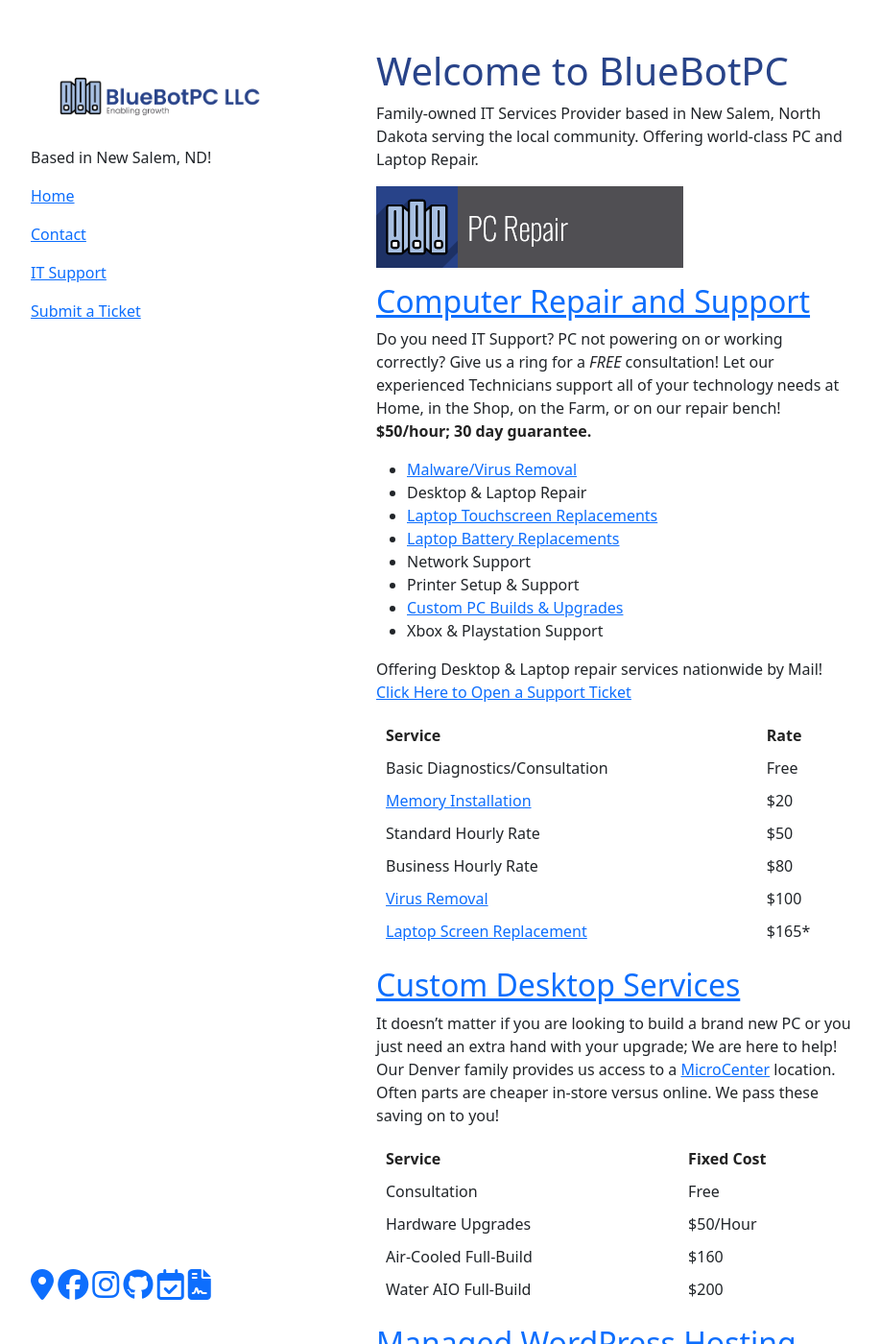
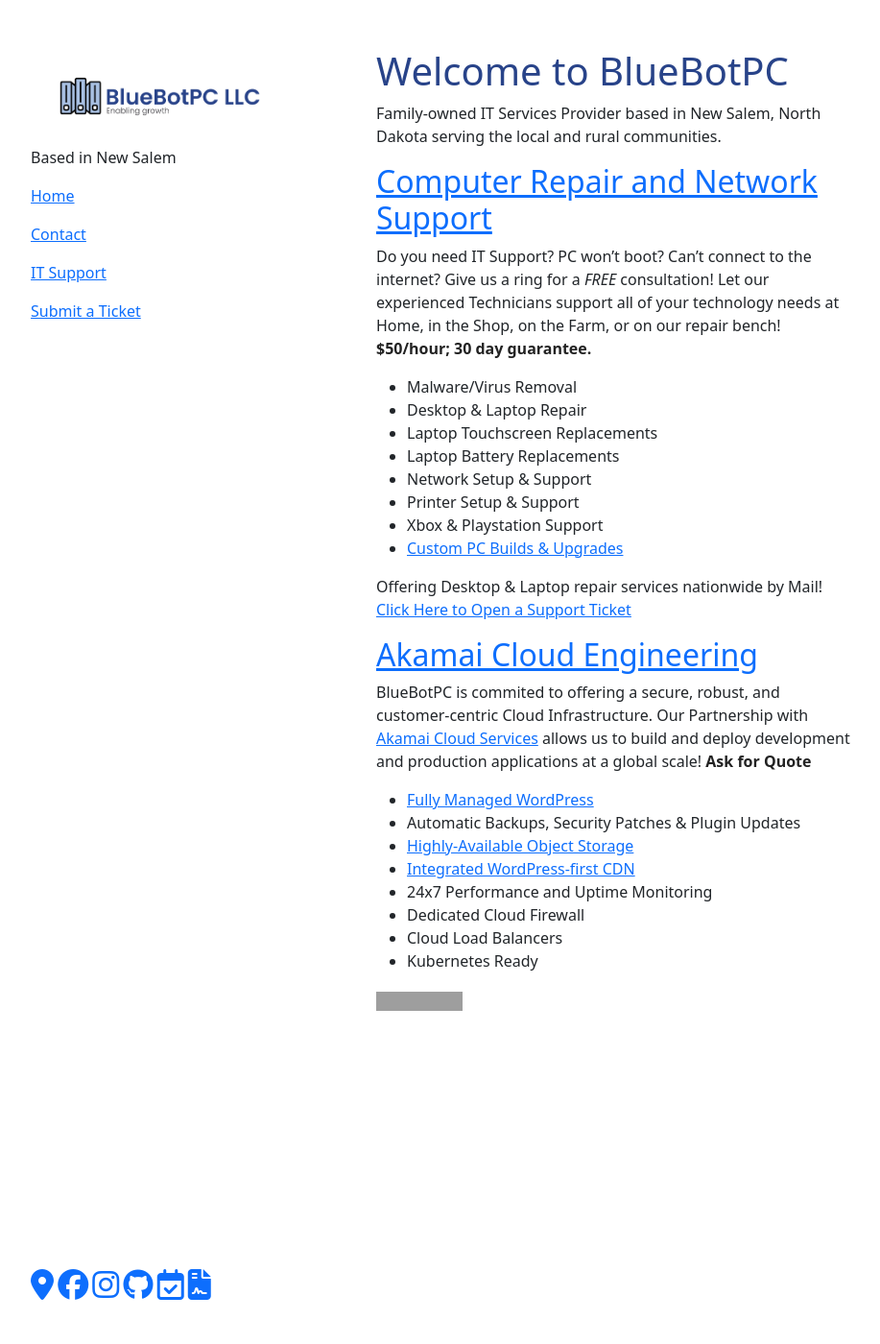
Before and after one commit to GoobyFRS/bluebotpc-web, a Jekyll site: the page built from index.md, in a window 1280 px wide and 1400 px high. Shown: the whole window at 96% size, without its empty margins (178-1095 px from the left). Built offline with Jekyll 4.4.1, drawn with Linux system fonts in a browser that asks for light colours; nearby versions of some CDN libraries; our own code applies the rules of GitHub Pages for plain Markdown files; some of the changed text lies outside the part shown; grey boxes are pictures that could not be loaded.

Commit message:
Home Page Simplify

```diff
--- a/_config.yml
+++ b/_config.yml
@@ -1,7 +1,7 @@
 #lang: en
 title: BlueBotPC LLC
 email: matt@bluebotpc.com
-description: Based in New Salem, ND!
+description: Based in New Salem
 url: "https://www.bluebotpc.com"
 permalink: pretty
 favicon: /assets/img/favicon.ico
--- a/_includes/head-custom.html
+++ b/_includes/head-custom.html
@@ -9,4 +9,9 @@
 <!-- Font Awesome 5 icons -->
 <script src="https://kit.fontawesome.com/68c9bd6ee9.js" crossorigin="anonymous"></script>
 <!-- Keywords -->
-<meta name="keywords" content="computer, repair, service, troubleshooting, desktop, laptop, broken, screen, battery, keyboard, new salem, bismarck, nd, north dakota, affordable, game, server, hosting, console, xbox, playstation, ps5, support, fix, nintendo">
+<meta name="keywords" content="network, computer, repair, service, support, fix, troubleshooting,
+desktop, laptop, console, xbox, 360, xb1, xb1x, xb1s, nintendo,
+broken, screen, battery, keyboard,
+affordable, cloud, game server, hosting, web hosting, vps, vpc, engineering, wordpress, apache, nginx, docker, k8s, scale, security, kubernetes,
+minecraft, rocketchat, terraria, rust,
+new salem, bismarck, nd, north dakota, morton county, oliver county, hazen, center, rolling hills, mandan, rural">
--- a/index.md
+++ b/index.md
@@ -1,50 +1,33 @@
 # Welcome to BlueBotPC
 
-Family-owned IT Services Provider based in New Salem, North Dakota serving the local community. Offering world-class PC and Laptop Repair.
+Family-owned IT Services Provider based in New Salem, North Dakota serving the local and rural communities.
 
-![PcRepairBanner](/assets/img/pc_repair.png)
+## [Computer Repair and  Network Support](https://www.bluebotpc.com/pages/pc)
 
-## [Computer Repair and Support](https://www.bluebotpc.com/pages/pc)
+Do you need IT Support? PC won't boot? Can't connect to the internet? Give us a ring for a _FREE_ consultation! Let our experienced Technicians support all of your technology needs at Home, in the Shop, on the Farm, or on our repair bench! **$50/hour; 30 day guarantee.**
 
-Do you need IT Support? PC not powering on or working correctly? Give us a ring for a _FREE_ consultation! Let our experienced Technicians support all of your technology needs at Home, in the Shop, on the Farm, or on our repair bench! **$50/hour; 30 day guarantee.**
-
-- [Malware/Virus Removal](https://www.bluebotpc.com/pages/antivirus)
+- Malware/Virus Removal
 - Desktop & Laptop Repair
-- [Laptop Touchscreen Replacements](https://www.bluebotpc.com/pages/laptop-screen/)
-- [Laptop Battery Replacements](https://www.bluebotpc.com/pages/laptop-battery/)
-- Network Support
+- Laptop Touchscreen Replacements
+- Laptop Battery Replacements
+- Network Setup & Support
 - Printer Setup & Support
+- Xbox & Playstation Support
 - [Custom PC Builds & Upgrades](https://www.bluebotpc.com/pages/custom-pc/)
-- Xbox & Playstation Support
 
 Offering Desktop & Laptop repair services nationwide by Mail! [Click Here to Open a Support Ticket](https://forms.gle/LBAdQnoguwRzCkNo8)
 
-| **Service**               | **Rate** |
-| Basic Diagnostics/Consultation | Free |
-| [Memory Installation](https://www.bluebotpc.com/pages/ram-install/) | $20 |
-| Standard Hourly Rate | $50 |
-| Business Hourly Rate | $80 |
-| [Virus Removal](https://www.bluebotpc.com/pages/antivirus/) | $100 |
-| [Laptop Screen Replacement](https://www.bluebotpc.com/pages/laptop-screen/)   | $165* |
+## [Akamai Cloud Engineering](https://www.bluebotpc.com/pages/wordpress)
 
-## [Custom Desktop Services](https://www.bluebotpc.com/pages/pc)
+BlueBotPC is commited to offering a secure, robust, and customer-centric Cloud Infrastructure. Our Partnership with [Akamai Cloud Services](https://www.linode.com/global-infrastructure/) allows us to build and deploy development and production applications at a global scale! **Ask for Quote**
 
-It doesn't matter if you are looking to build a brand new PC or you just need an extra hand with your upgrade; We are here to help! Our Denver family provides us access to a [MicroCenter](https://www.microcenter.com/site/stores/denver.aspx) location. Often parts are cheaper in-store versus online. We pass these saving on to you!
-
-| **Service** | **Fixed Cost** |
-| Consultation          | Free |
-| Hardware Upgrades     | $50/Hour |
-| Air-Cooled Full-Build | $160 |
-| Water AIO Full-Build  | $200 |
-
-## [Managed WordPress Hosting](https://www.bluebotpc.com/pages/wordpress)
-
-Let my the Cloud Professionals manage the security and availability of your own VPS with an optimized OpenLiteSpeed software stack! Paired with NVMe storage and a WordPress-first CDN, we can decrease website load times by as much as 45%!
-
-- Included Migration Support
-- [Managed SSL Certificates](https://www.letsencrypt.org/)
-- Automatic Backups, Security Patches & Plugin Updates!
+- [Fully Managed WordPress](https://www.bluebotpc.com/pages/wordpress)
+- Automatic Backups, Security Patches & Plugin Updates
 - [Highly-Available Object Storage](https://www.linode.com/products/object-storage/)
 - [Integrated WordPress-first CDN](https://www.quic.cloud/)
+- 24x7 Performance and Uptime Monitoring
+- Dedicated Cloud Firewall
+- Cloud Load Balancers
+- Kubernetes Ready
 
 ![Linode Solutions Partner](https://gooby-s3.us-southeast-1.linodeobjects.com/linodeSolutionsPartnerBadge.png)
```
Also changed, not shown: pages/wordpress.md (+6 -7 lines).
